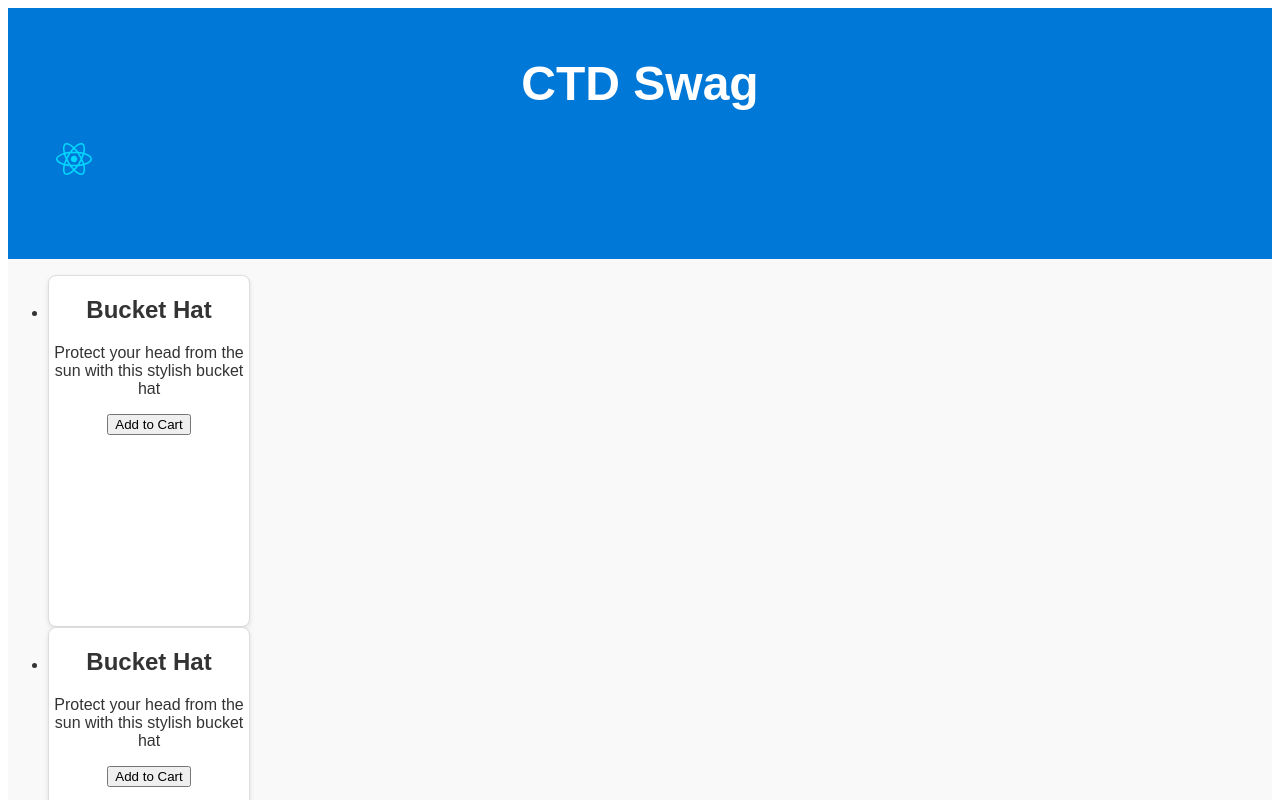
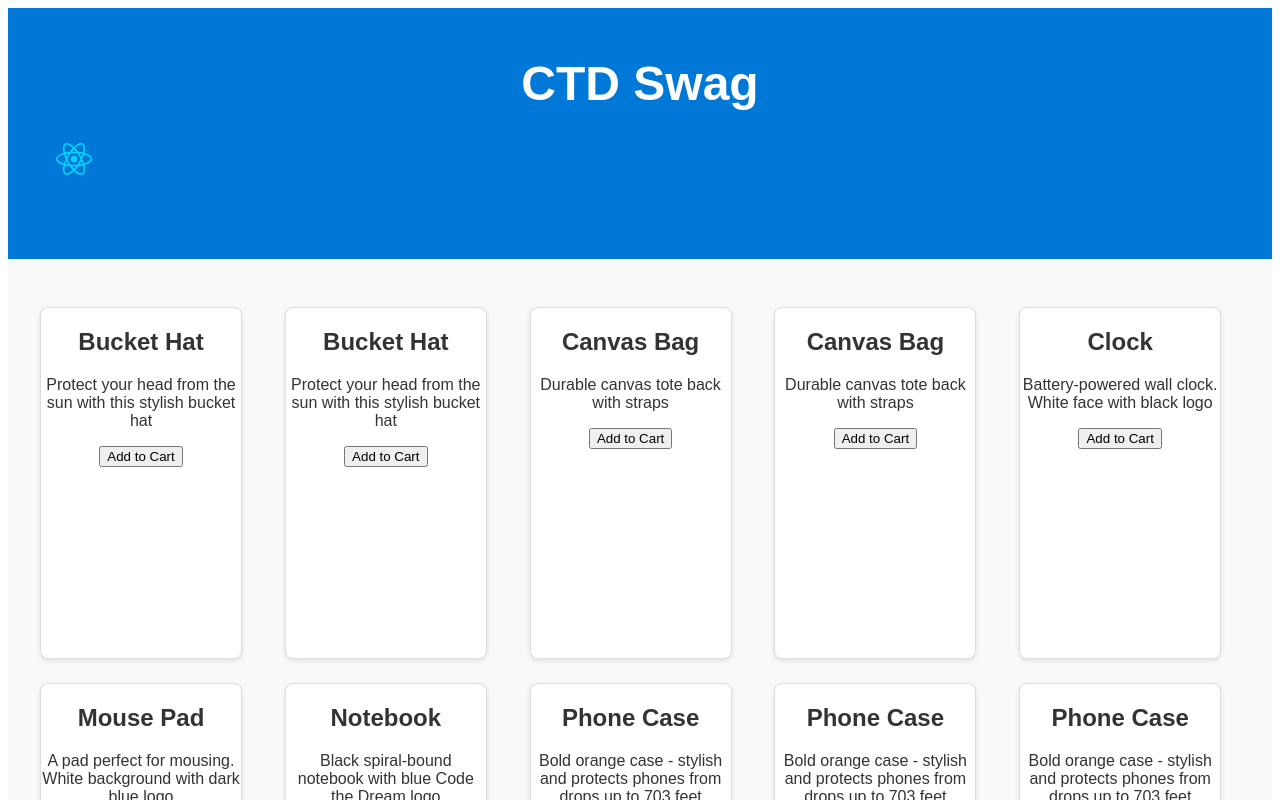
Before and after one commit to AnthonyKamanya/ctd-storefront, a React (Vite) app: page / in a window 1280 px wide. Shown: the top 800 px of the page. Built offline with nearby package versions, Linux system fonts and the light colour scheme.

Commit message:
wip: passing props

```diff
--- a/src/ProductList.jsx
+++ b/src/ProductList.jsx
@@ -1,13 +1,15 @@
 import ProductCard from './ProductCard';
 
-function ProductList({ inventory, children }) {
+function ProductList({ inventory,handleAddItemToCart}) {
   return (
-    <ul>
-      {children}
+    <ul className="ProductList">
+
       {inventory.map((item) => {
         return (
           <ProductCard
+            handleAddItemToCart={handleAddItemToCart}
             key={item.id}
+            id={item.id}
             name={item.baseName}
             description={item.baseDescription}
           />
```
